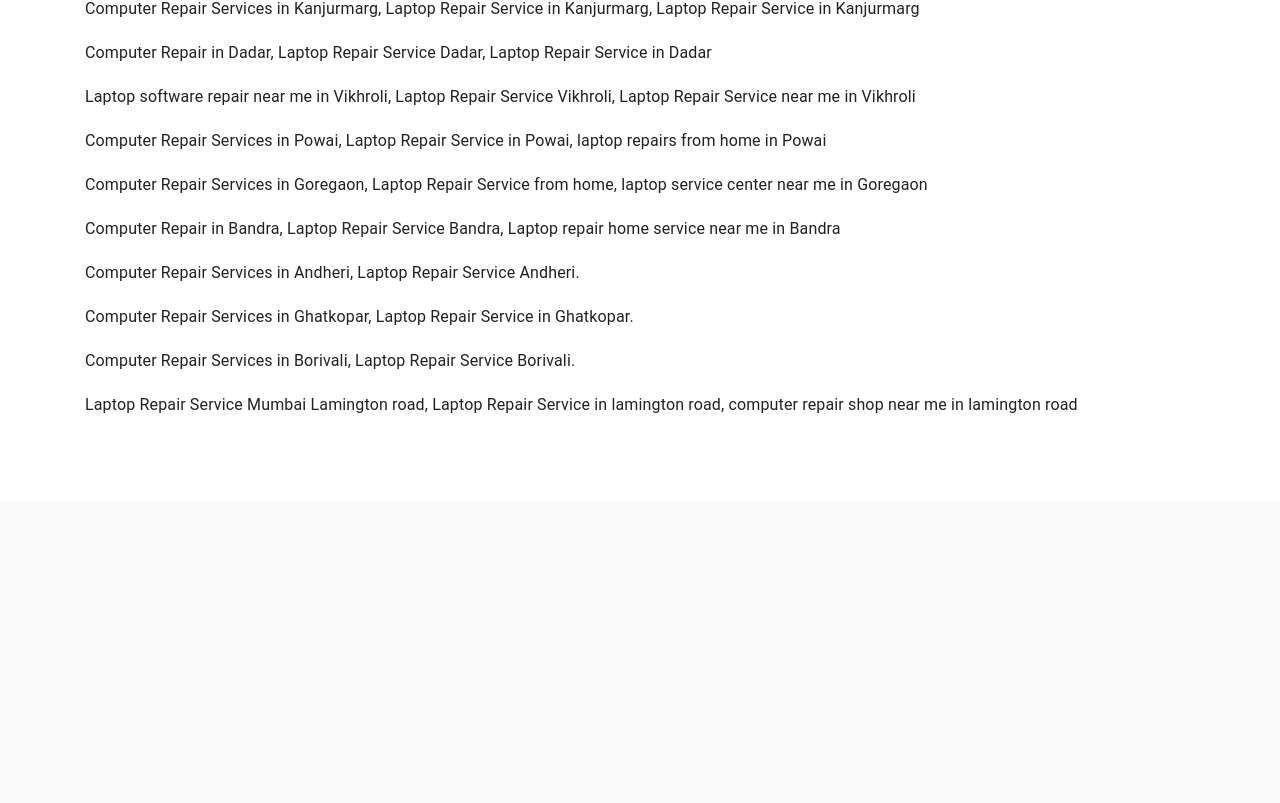
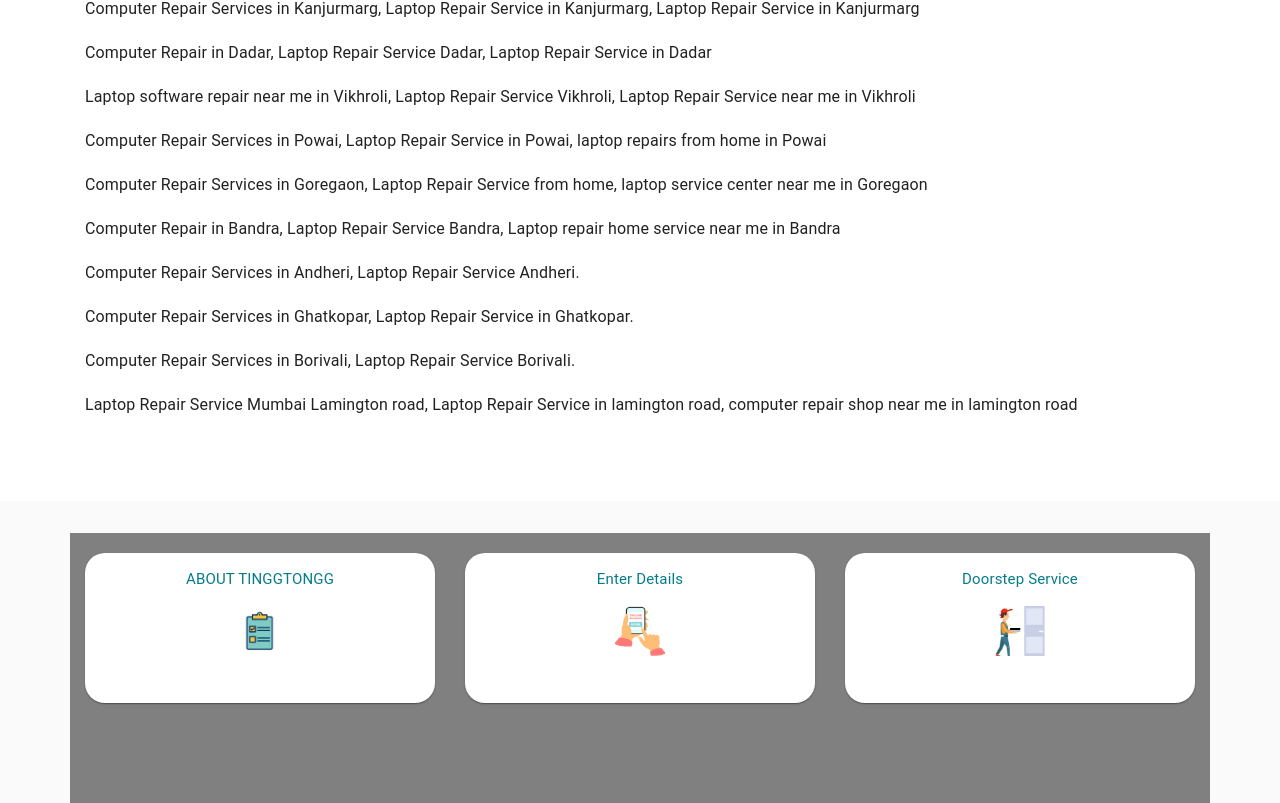
Before and after one commit to AkashGiriGitHub/tinggtongg, a React (Create React App) app: page / in a window 1280 px wide. Shown: the part 4465-5268 px from the top of the page. Before the commit the page ends 4998 px from the top, so only its background shows below. Built offline with nearby package versions, Linux system fonts and the light colour scheme.

Commit message:
New DB changes

```diff
--- a/package.json
+++ b/package.json
@@ -1,6 +1,5 @@
 {
-  "name": "my-app",
-  "homepage": "https://tinggtongg.com",
+  "name": "laptoprepairinmumbai",
   "version": "1.1.0",
   "private": true,
   "dependencies": {
--- a/src/App.js
+++ b/src/App.js
@@ -6,6 +6,7 @@ import About from './components/About';
 import Contact from './components/Contact';
 import PersistentDrawerLeft from './components/PersistentDrawerLeft'
 import Booking from './components/Booking'
+import Footer from './components/Footer';
 function App() {
   return (
     <Router>
@@ -17,6 +18,7 @@ function App() {
           <Route path='/about' component={About} />
           <Route path='/book' component={Booking} />
       </Switch>
+    <Footer></Footer>
     </div>
   </Router>
   );
--- /dev/null
+++ b/src/components/Footer.js
@@ -0,0 +1,30 @@
+import pic1 from '../assets/images/Picture1.png'
+import pic2 from '../assets/images/Picture2.png'
+import pic3 from '../assets/images/Picture3.png'
+import pic4 from '../assets/images/Picture4.png'
+import 'bootstrap/dist/css/bootstrap.min.css';
+import FooterCard from './MediaCard'
+import { Button, Container, Row, Col, Image, Jumbotron } from 'react-bootstrap';
+
+export default function Footer(){
+    return <Container style={{backgroundColor:'grey',paddingBottom:'100px'}}>
+    {/* <Row>
+      <Col style={{ textAlign: 'center', color: "rgb(3 127 121)" }}>
+        <h1>How It Works!</h1>
+        </Col>
+    </Row> */}
+    <Row className="justify-content-md-center" style={{ textAlign: 'center' }}>
+      <Col s={12} lg={4}>
+        <FooterCard image={pic1} content='ABOUT TINGGTONGG'
+        servicesText1="We are a dedicated team that believes in providing reliable and best laptop Repair services to each and every doorstep in Mumbai." />
+      </Col>
+      <Col s={12} lg={4}>
+        <FooterCard image={pic2} content='Enter Details' />
+      </Col>
+      <Col s={12} lg={4}>
+        <FooterCard image={pic3} content='Doorstep Service' />
+      </Col>
+    </Row>
+  </Container>
+
+}
```
Also changed, not shown: server.js (+11 -4 lines), src/components/FooterCard.js (added, +47 -0 lines).
